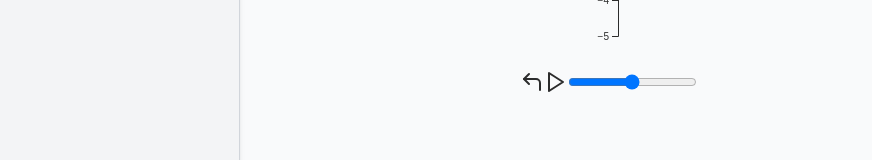
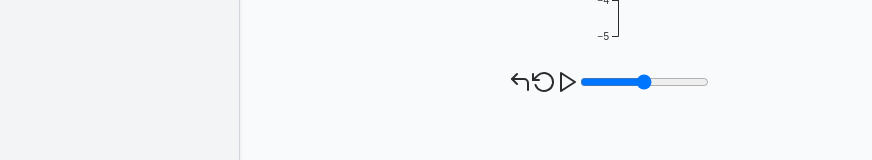
Before and after one commit to saviorocha/vector-space-ifg, a Next.js app: page /animationplane in a window 1280 px wide. Shown: the part 344-504 px from the top of the page, without its empty margins (0-872 px from the left). Built offline with nearby package versions, Linux system fonts and the light colour scheme.

Commit message:
Added pause and resume buttons

```diff
--- a/components/d3/D3plotAnimation.tsx
+++ b/components/d3/D3plotAnimation.tsx
@@ -1,13 +1,14 @@
 import * as d3 from "d3";
 import { useRouter } from "next/router";
 import { useEffect, useRef, useState } from "react";
-import { CornerUpLeft, Play } from "react-feather";
+import { CornerUpLeft, Pause, Play, RotateCcw } from "react-feather";
 import { useD3Context, useListContext } from "../../context";
 import styles from "../../styles/modules/D3.module.css";
 import AnimationPlotComponent from "./animationPlotComponent";
 
 const D3PlotAnimation = () => {
   const router = useRouter();
+  const [isPlaying, setIsPlaying] = useState(false);
   const refElement = useRef<null | HTMLDivElement>(null);
   const [d3Component, setD3Component] = useState<AnimationPlotComponent>(
     {} as AnimationPlotComponent
@@ -21,9 +22,9 @@ const D3PlotAnimation = () => {
     // console.log(event.target.value);
   };
 
-  const handleAnimation = () => {
+  const handlePlayAnimation = () => {
+    setIsPlaying(true)
     let run = 1;
-
     const interval = setInterval(() => {
       d3Component.updateData(
         stateVecArr.vectorArr[run].map((state) => {
@@ -37,8 +38,14 @@ const D3PlotAnimation = () => {
     }, 2000);
   };
 
-  useEffect(() => {
-    const section = d3.select(refElement.current);
+  const handlePauseAnimation = () => {
+    setIsPlaying(false)
+    d3.selectAll(".lineVector").transition().duration(0);
+  };
+
+  const createPlane = () => {
+    setIsPlaying(false);
+    d3.select(refElement.current).selectAll("*").remove();
 
     setD3Component(
       new AnimationPlotComponent(
@@ -49,12 +56,9 @@ const D3PlotAnimation = () => {
         })
       )
     );
+  };
 
-    // cleanup to remove duplicate SVG
-    return () => {
-      section.selectAll("*").remove();
-    };
-  }, []);
+  useEffect(createPlane, []);
 
   return (
     <>
@@ -67,9 +71,18 @@ const D3PlotAnimation = () => {
         >
           <CornerUpLeft />
         </button>
-        <button onClick={handleAnimation}>
-          <Play />
+        <button onClick={createPlane}>
+          <RotateCcw />
         </button>
+        {isPlaying ? (
+          <button onClick={handlePauseAnimation}>
+            <Pause />
+          </button>
+        ) : (
+          <button onClick={handlePlayAnimation}>
+            <Play />
+          </button>
+        )}
         <input
           type="range"
           min="0"
--- a/components/d3/animationPlotComponent.ts
+++ b/components/d3/animationPlotComponent.ts
@@ -114,6 +114,7 @@ class AnimationPlotComponent {
       .join("path")
       .attr("class", "lineVector")
       .transition()
+      .attr("T", 1)
       .duration(2000)
       .attr(
         "d",
```
